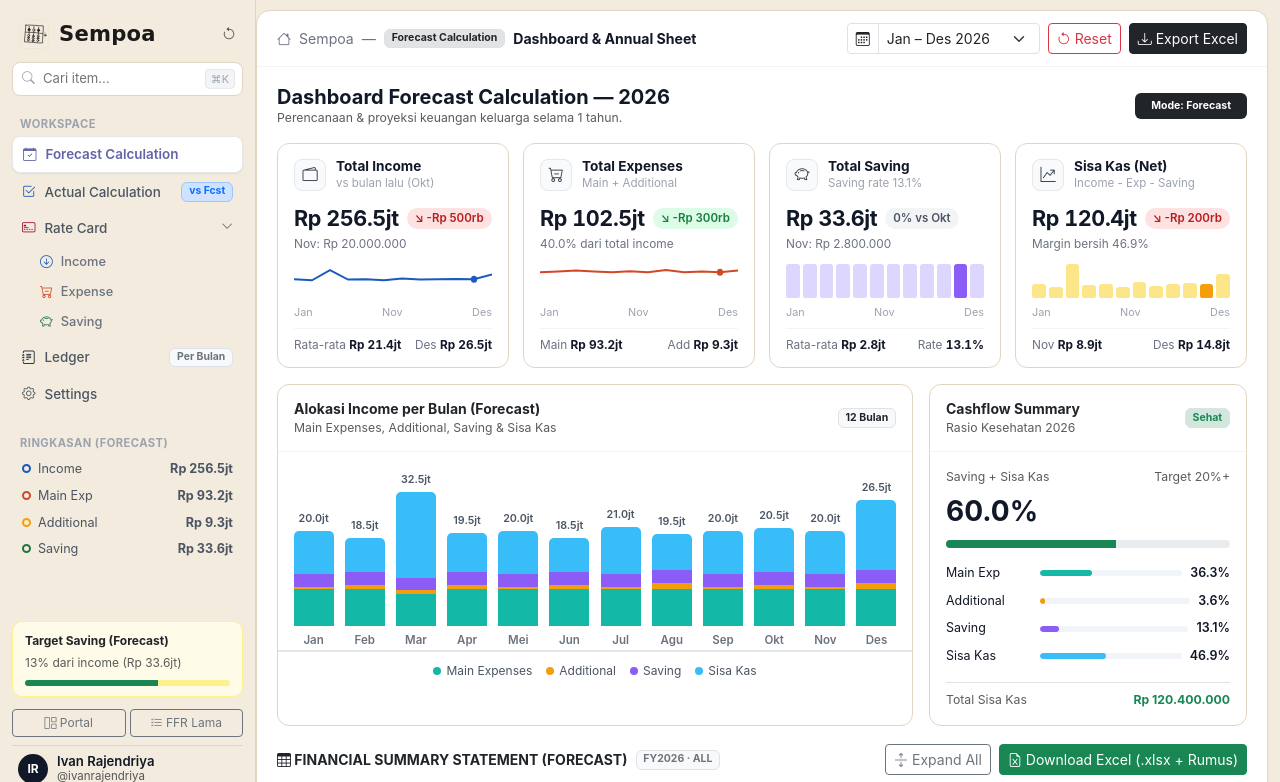
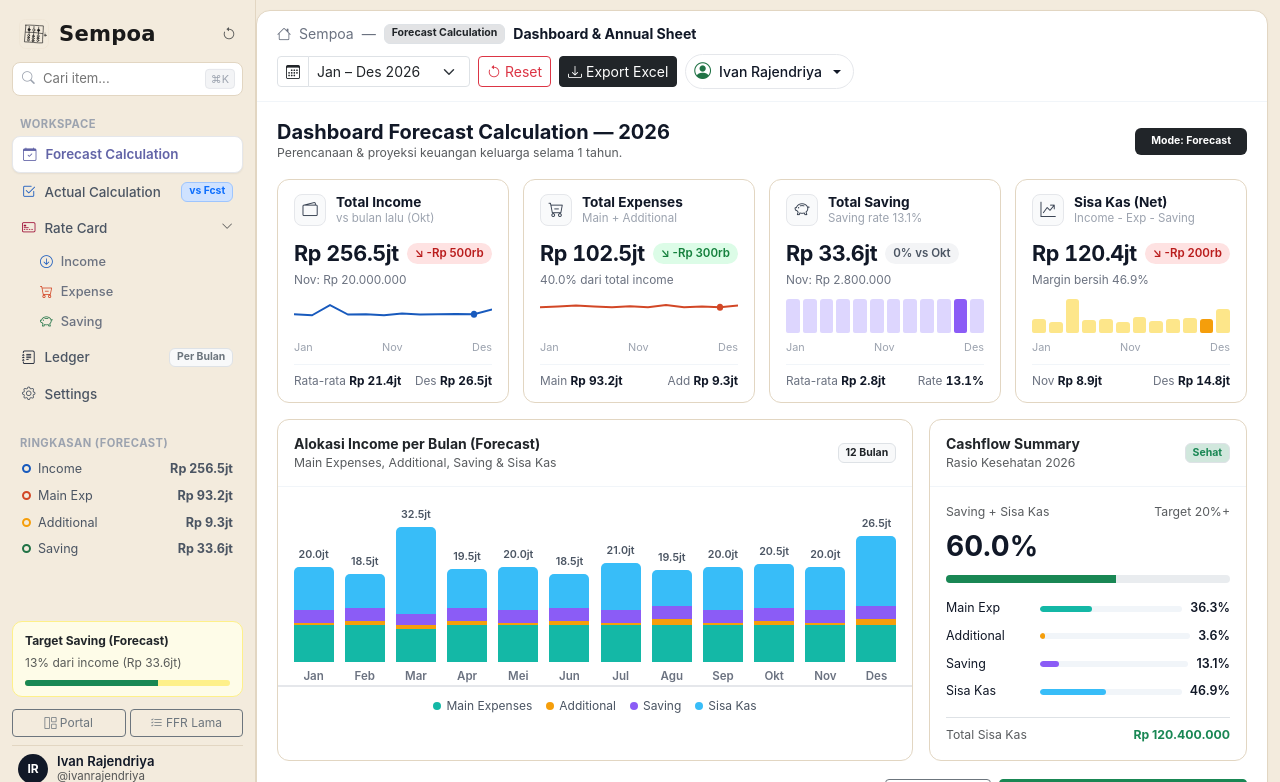
Before and after one commit to rajendriya14/sch, a PHP site: page /scheduling-system/views/ffr/sempoa.php in a window 1280 px wide. Shown: the top 782 px of the page. Run offline with PHP 8.4, Linux system fonts and the light colour scheme; some libraries are stand-ins or nearby versions; some web fonts are replaced.

Commit message:
feat(sempoa): add topbar rounded account pill dropdown (Portal, Change Password, Logout)

```diff
--- a/scheduling-system/views/ffr/sempoa.php
+++ b/scheduling-system/views/ffr/sempoa.php
@@ -540,6 +540,22 @@ $loggedUser = $_SESSION['username'] ?? 'ivanrajendriya';
                         <button type="button" class="btn btn-sm btn-dark" id="topExportBtn">
                             <i class="bi bi-download"></i> Export Excel
                         </button>
+                        <div class="dropdown">
+                            <button class="btn btn-sm dropdown-toggle d-inline-flex align-items-center gap-2" type="button"
+                                    data-bs-toggle="dropdown" aria-expanded="false"
+                                    style="background:#fff;border:1px solid #e5e7eb;border-radius:999px;padding:4px 12px 4px 8px;color:#111827;font-weight:500;">
+                                <i class="bi bi-person-circle" style="color:#217346;font-size:1.05rem;"></i>
+                                <span id="topUserName"><?= htmlspecialchars($loggedName) ?></span>
+                            </button>
+                            <ul class="dropdown-menu dropdown-menu-end shadow-sm" style="font-size:0.84rem;">
+                                <li><span class="dropdown-item-text small text-muted" id="topUserHandle">@<?= htmlspecialchars($loggedUser) ?></span></li>
+                                <li><hr class="dropdown-divider"></li>
+                                <li><a class="dropdown-item" href="index.php?page=portal"><i class="bi bi-grid-1x2 me-2"></i>Portal</a></li>
+                                <li><a class="dropdown-item" href="index.php?page=auth&action=changePassword"><i class="bi bi-key me-2"></i>Ganti Password</a></li>
+                                <li><hr class="dropdown-divider"></li>
+                                <li><a class="dropdown-item text-danger" href="index.php?page=auth&action=logout"><i class="bi bi-box-arrow-right me-2"></i>Logout</a></li>
+                            </ul>
+                        </div>
                     </div>
                 </div>
 
@@ -1536,6 +1552,8 @@ $loggedUser = $_SESSION['username'] ?? 'ivanrajendriya';
                 document.querySelector('.brand-name-cute').textContent = s.appName || 'Sempoa';
                 document.getElementById('sidebarUserName').textContent = s.userName || 'Ivan Rajendriya';
                 document.getElementById('sidebarUserHandle').textContent = s.userHandle || '@ivanrajendriya';
+                if (document.getElementById('topUserName')) document.getElementById('topUserName').textContent = s.userName || 'Ivan Rajendriya';
+                if (document.getElementById('topUserHandle')) document.getElementById('topUserHandle').textContent = s.userHandle || '@ivanrajendriya';
                 const parts = (s.userName || 'IR').trim().split(/\s+/);
                 document.getElementById('sidebarAvatar').textContent = parts.map(p => p[0]).join('').slice(0, 2).toUpperCase();
 
```
